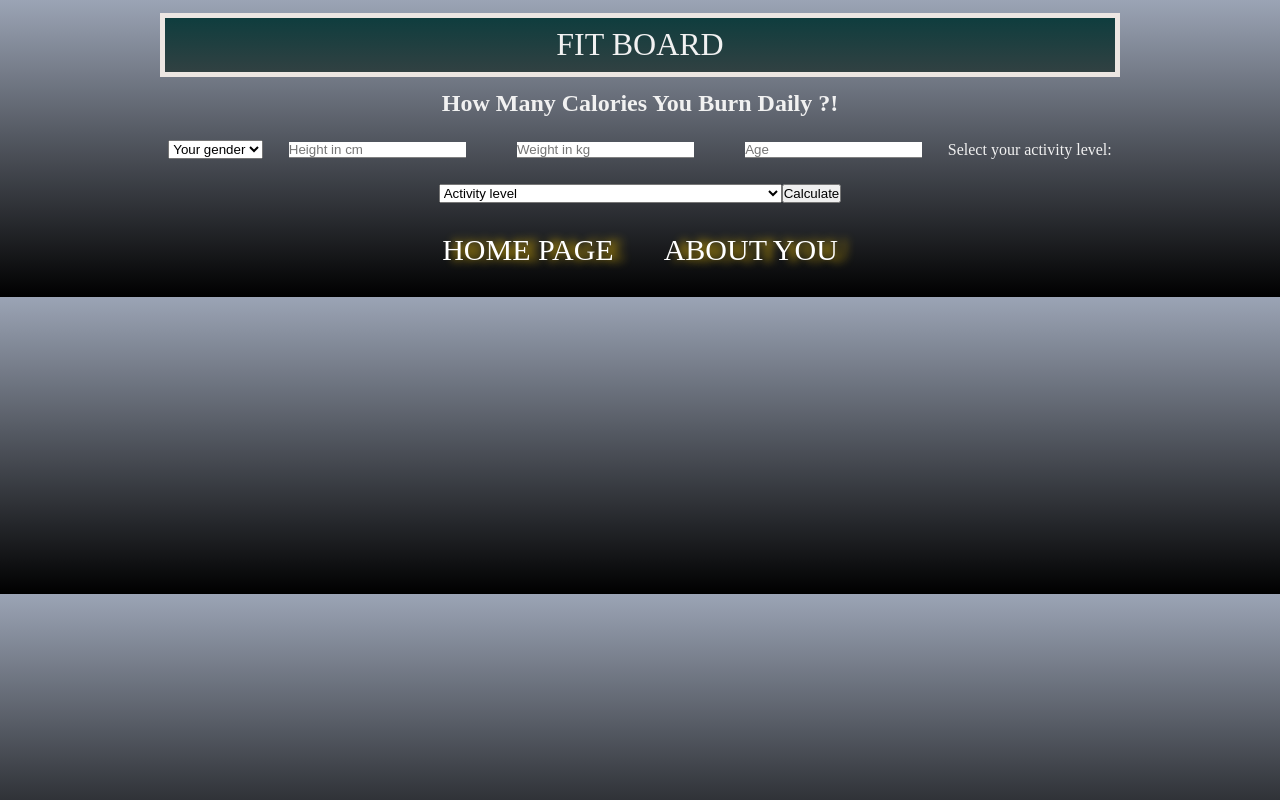
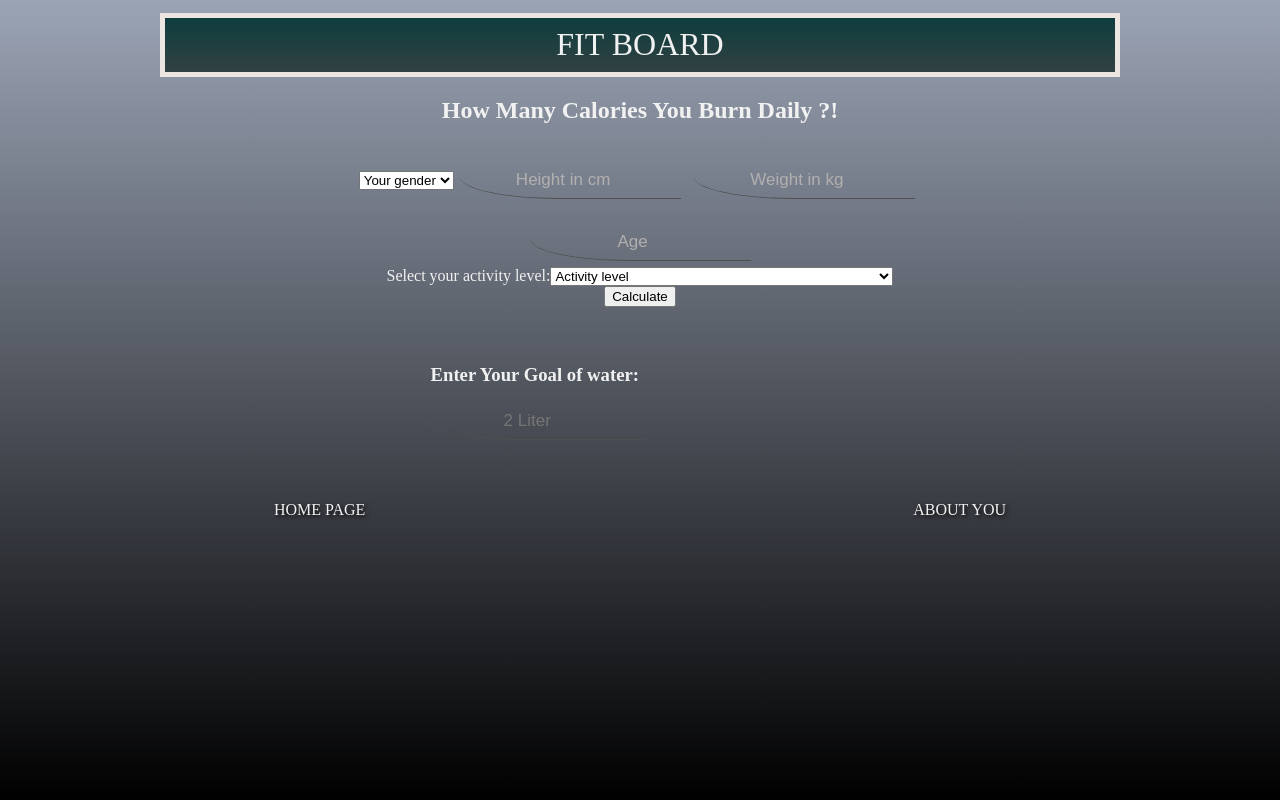
Before and after one commit to khaledsultan/Nutrition-app, a Next.js app: page /aboutYou in a window 1280 px wide. Built offline with nearby package versions, Linux system fonts and the light colour scheme.

Commit message:
css about you

```diff
--- a/src/components/Navigation.js
+++ b/src/components/Navigation.js
@@ -4,26 +4,13 @@ import styled from "styled-components";
 
 export default function Navigation() {
   return (
-    <StyledNav>
-      <StyledLink href="/">HOME PAGE</StyledLink>
-      <StyledLink href="/aboutYou">ABOUT YOU</StyledLink>
-    </StyledNav>
+    <nav>
+      <div>
+        <Link href="/"> HOME PAGE </Link>
+      </div>
+      <div>
+        <Link href="/aboutYou"> ABOUT YOU </Link>
+      </div>
+    </nav>
   );
 }
-
-const StyledLink = styled(Link)`
-  text-decoration: none;
-  color: white;
-  font-size: 30px;
-  text-shadow: #fc0 10px 0 10px;
-  &:hover {
-    color: #cddce6;
-  }
-`;
-
-const StyledNav = styled.nav`
-  display: flex;
-  justify-content: center;
-  gap: 50px;
-  margin: 30px 30px;
-`;
--- a/src/components/Water.js
+++ b/src/components/Water.js
@@ -25,15 +25,15 @@ export default function Water() {
   }
 
   return (
-    <>
+    <div className="WaterGoal_container">
       <h3>
-        Goal of water:
+        Enter Your Goal of water:
         <input
           type="number"
           name="numberOfLiters"
           onChange={handleOnChange}
+          placeholder="2 Liter"
         ></input>{" "}
-        Liters
       </h3>
       <div class="cups">
         {cups.map((item, index) => (
@@ -46,6 +46,6 @@ export default function Water() {
           </div>
         ))}
       </div>
-    </>
+    </div>
   );
 }
--- a/src/pages/aboutYou.js
+++ b/src/pages/aboutYou.js
@@ -1,7 +1,9 @@
 import React, { useEffect } from "react";
 import styled from "styled-components";
 import { useState } from "react";
+import Water from "@/components/Water.js";
 import useLocalStorageState from "use-local-storage-state";
+import { Kaisei_Decol } from "next/font/google";
 
 export default function AboutYou() {
   // const [results, setResults] = useLocalStorageState(
@@ -35,80 +37,89 @@ export default function AboutYou() {
     <>
       <h2>How Many Calories You Burn Daily ?!</h2>
       <form onSubmit={handleSubmit}>
-        <div>
+        <div className="aboutYou">
           <label htmlFor="gender"></label>
           <select id="gender" name="gender">
-            <Option value="" hidden>
+            <option value="" hidden>
               Your gender
-            </Option>
-            <option value="0">Male</option>
-            <option value="1">Female</option>
+            </option>
+            <option value="0">Male 🚹</option>
+            <option value="1">Female 🚺</option>
           </select>
 
           <label htmlFor="height"></label>
-          <Input
+          <input
+            className="aboutYou_input"
             id="height"
             name="height"
             type="number"
             placeholder="Height in cm"
             min="0"
-            // required
+            required
           />
           <label htmlFor="weight"></label>
-          <Input
+          <input
+            className="aboutYou_input"
             id="weight"
             name="weight"
             type="number"
             placeholder="Weight in kg"
             min="0"
-            // required
+            required
           />
           <label htmlFor="age"></label>
-          <Input
+          <input
+            className="aboutYou_input"
             id="age"
             name="age"
             type="number"
             placeholder="Age"
             min="0"
-            // required
+            required
           />
+          <div>
             <label htmlFor="activity">Select your activity level:</label>
             <select id="activity" name="activity">
-            <Option value="" hidden>
+              <option value="" hidden>
                 Activity level
-            </Option>
+              </option>
               <option value="1.2">little or no exercise</option>
-            <option value="1.375">light exercise(sports 1-3 days/week)</option>
+              <option value="1.375">
+                light exercise(sports 1-3 days/week)
+              </option>
               <option value="1.55">
                 moderate exercise(sports 3-5 days/week)
               </option>
-            <option value="1.725">hard exercise(sports 6-7 days a week)</option>
+              <option value="1.725">
+                hard exercise(sports 6-7 days a week)
+              </option>
               <option value="1.9">
                 very hard exercise(sports & physical job or 2x training)
               </option>
             </select>
+          </div>
 
-          <button>Calculate</button>
+          <button className="aboutYou_button">Calculate</button>
+          <ul>
+            {results.map((item, index) => (
+              <li className="add_meals_list" key={index}>
+                <span className="span">Your Weight: {item.weight} kg</span>
+                <span className="span">Your Height:{item.height} cm</span>
+                <span className="span">Your age :{item.age} year</span>
+              </li>
+            ))}
+          </ul>
           <h2>
             {item.map((item) => {
               if (item == 0) {
                 return;
               }
-              return Math.round(item);
+              return Math.round(item) + "Kcal";
             })}
           </h2>
         </div>
       </form>
+      <Water />
     </>
   );
 }
-
-const Input = styled.input`
-  border: none;
-  border-bottom: solid 1px grey;
-  margin: 2%;
-`;
-
-const Option = styled.option`
-  color: grey;
-`;
--- a/src/styles/globals.css
+++ b/src/styles/globals.css
@@ -81,25 +81,42 @@
 
 * {
   box-sizing: border-box;
-  padding: 0;
-  margin: 0;
 }
+
 
 html,
 body {
-
+  margin: 0;
+  padding: 0;
+  height: 100%;
   max-width: 100vw;
   overflow-x: hidden;
   text-align: center;
   color:#F1F1F1;
   background-color:#9BA4B5;
   background-image: linear-gradient( #9BA4B5,black);
+  background-repeat: no-repeat;
+  background-size: cover
   /* background-color: #0F3D3E; */
 }
 
 a {
   color: inherit;
   text-decoration: none;
+}
+
+/* option {
+
+} */
+
+/* ------------- About you css ----------------------- */
+.aboutYou{
+  width:50vw;
+  margin: auto;
+
+}
+.aboutYou_input::placeholder{
+  color: #b2afaf;
 }
 
 /* ------------- add meals css ----------------------- */
@@ -156,13 +173,15 @@ gap: 2%;
   padding: 1%;
 }
 
-.add_meals_form_input{
-  /* background-color: #0F3D3E;
-  border: none;
-  border-bottom: solid 5px grey;
+
+option {
+  background: transparent;
+  border-bottom: solid 5px rgb(80, 79, 79);
+}input{
+  border-bottom: solid 5px rgb(80, 79, 79);
   border-radius: 0% 45%;
-  box-shadow: 10px;
-  color:  rgb(236, 230, 226) ; */
+  /* box-shadow: 10px; */
+  /* color:  rgb(236, 230, 226) ; */
   /* /////////////// */
   margin: 1%;
   padding: 15pt 0 6pt 0;
@@ -170,6 +189,12 @@ gap: 2%;
   color: #F1F1F1;
   background: transparent;
   border-width: 0 0 1px 0;
+  text-align: center;
+}
+input:hover{
+  background-color:#9ea5b3;
+  border-bottom: solid 1px grey;
+
 }
 .add_meals_form_input:hover {
   background: #1f4144;
@@ -203,9 +228,57 @@ header{
   background-color: #0F3D3E;
   background-image: linear-gradient(#0F3D3E,#314142);
   border: rgb(236, 230, 226) solid 5px;
+
 }
 .head{
   font-size: 2.5vw;
+}
+/* .goals_container{
+  display: flex;
+  width: 75%;
+  align-items: center;
+  border: #144fc6 solid;
+  margin: 1% auto;
+} */
+.KcalGoal_container{
+  display: flex;
+  margin: 2%   auto;
+  /* align-self: start; */
+  /* border: #144fc6 solid; */
+  width: 50%;
+  height: 100%;
+
+}
+.WaterGoal_container{
+  display: flex;
+  margin: 3%  auto;
+  /* align-self: start; */
+  width: 50%;
+  /* border: #144fc6 solid; */
+  /* height: 100%; */
+}
+/* input{
+    background-color:transparent;
+  border: none;
+  border-bottom: solid 5px grey;
+  border-radius: 0% 45%;
+  box-shadow: 10px;
+  color:  rgb(236, 230, 226) ;
+} */
+h1 , .quots{
+  text-shadow: 2px 2px 4px #000000;
+}
+.quots{
+  font-size: 20px;
+}
+nav{
+  position: sticky;
+  bottom: 20px;
+  right: 45%;
+  display: flex;
+  justify-content: space-around;
+  align-items: center;
+  text-shadow: 2px 2px 4px #000000;
 }
 
 /* ------------- Water css ----------------------- */
```
Also changed, not shown: src/components/AddMeals.js (+7 -7 lines), src/components/PieChart.js (deleted, +0 -69 lines), src/pages/index.js (+20 -23 lines). Lines whose indentation alone changed are shown as unchanged.
